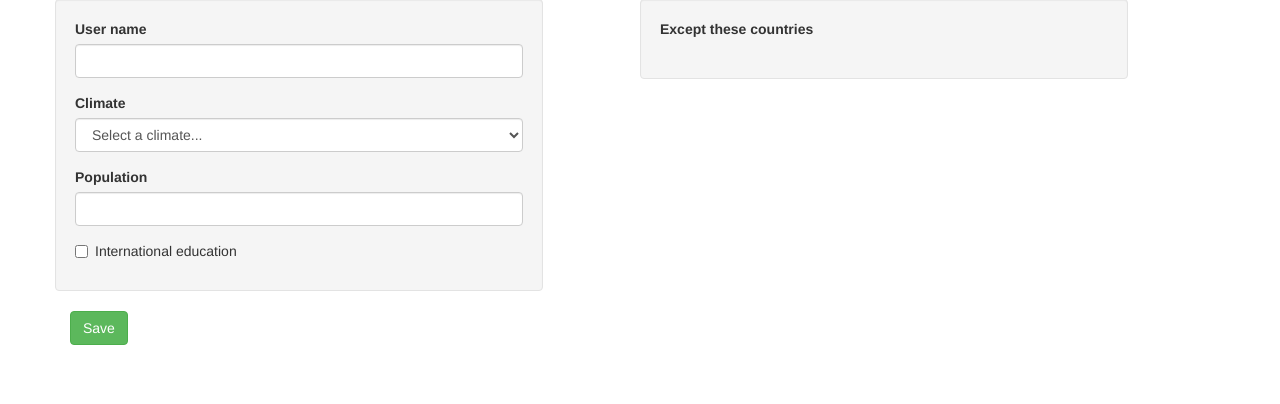
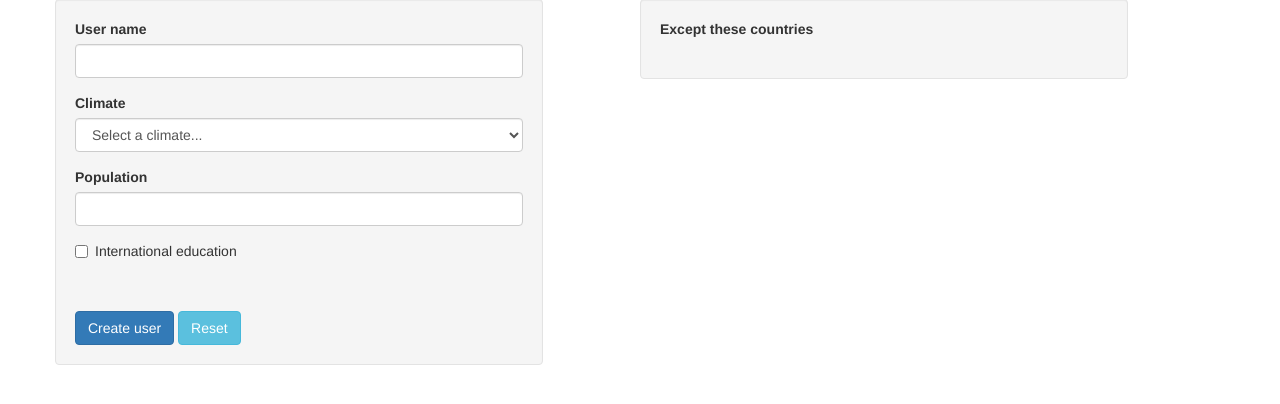
Before and after one commit to thiagosenador/RelocationTool, a Flask app: template RelocationTool/bookshelf/templates/createUser.html in a window 1280 px wide. Shown: the part 149-553 px from the top of the page. Run offline with Flask 2, Linux system fonts and the light colour scheme; the template is opened without the code that fills it, so the values that code supplies are empty; some libraries are stand-ins or nearby versions.

Commit message:
fixing create user

```diff
--- a/RelocationTool/bookshelf/templates/createUser.html
+++ b/RelocationTool/bookshelf/templates/createUser.html
@@ -9,7 +9,7 @@
         <div class="col-md-5 well">
             <div class="form-group">
                 <label for="userName">User name</label>
-                <input type="text" name="userName" id="userName" class="form-control"/>
+                <input type="text" name="userName" id="userName" class="form-control" />
             </div>
 
             <div class="form-group">
@@ -24,14 +24,20 @@
 
             <div class="form-group">
                 <label for="population">Population</label>
-                <input type="text" name="population" id="population" class="form-control"/>
+                <input type="text" name="population" id="population" class="form-control" />
             </div>
 
             <div class="checkbox">
                 <label for="education">
-                    <input type="checkbox" name="education" id="education" value="true"/> International education
+                    <input type="checkbox" name="education" id="education" value="true" /> International education
                 </label>
             </div>
+
+            <br />
+            <br />
+
+            <button type="submit" class="btn btn-primary">Create user</button>
+            <button type="reset" class="btn btn-info">Reset</button>
         </div>
 
         <div class="col-md-5 col-md-offset-1 well">
@@ -41,7 +47,7 @@
                 {% for country in countries %}
                 <div class="checkbox">
                     <label>
-                        <input type="checkbox" name="exceptCountries" value="{{country.CountryName}}"/>{{country.CountryName}}
+                        <input type="checkbox" name="exceptCountries" value="{{country.CountryName}}" />{{country.CountryName}}
                     </label>
                 </div>
                 {% endfor %}
@@ -49,7 +55,7 @@
         </div>
     </div>
 
-    <button type="submit" class="btn btn-success">Save</button>
+
 </form>
 
 {% endblock %}
```
